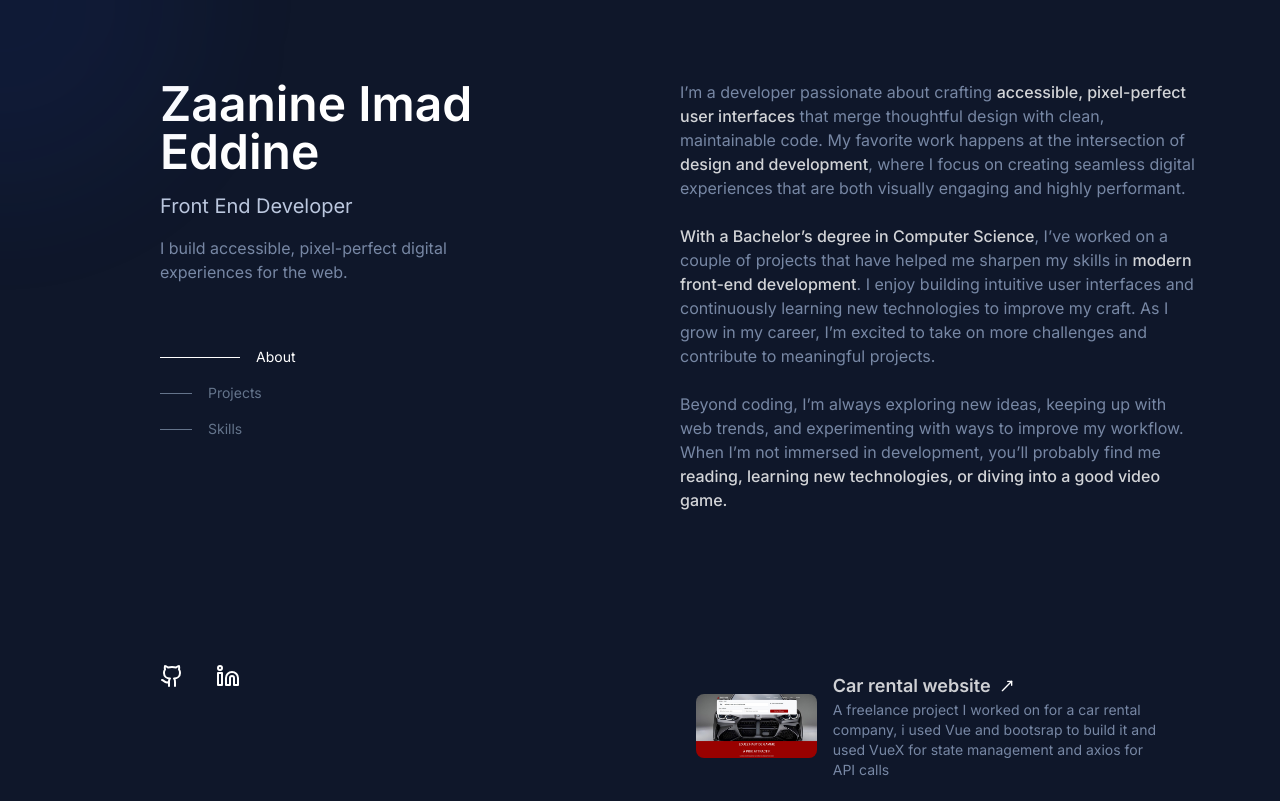
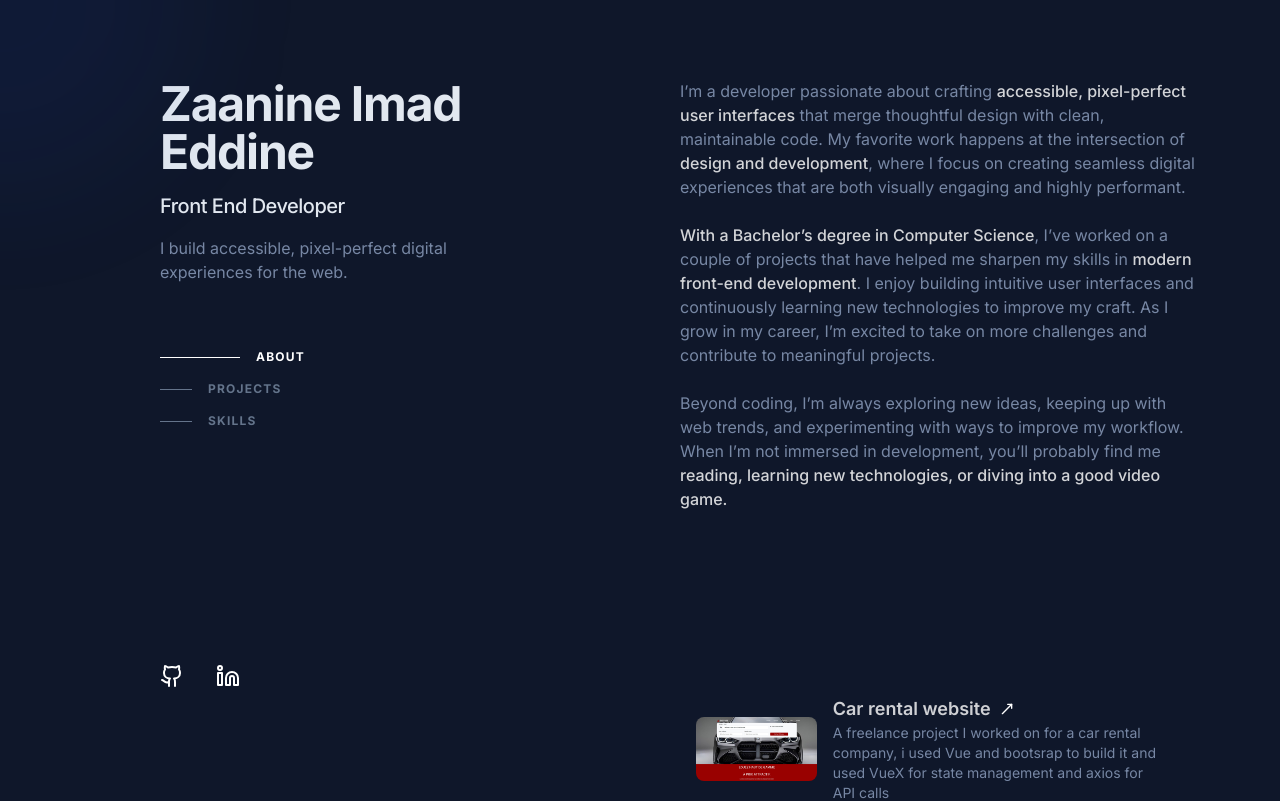
Before and after one commit to imadzaanine/Portfolio, a Vue app: page / in a window 1280 px wide. Shown: the top 801 px of the page. Built offline with nearby package versions, Linux system fonts and the light colour scheme.

Commit message:
added the sticky label to sections in small displays

```diff
--- a/src/components/About-section.vue
+++ b/src/components/About-section.vue
@@ -1,5 +1,8 @@
 <template>
     <section class="About-section w-full ">
+        <div class="sticky top-0 z-20 -mx-6 mb-4 w-screen bg-slate-900/75 px-6 py-5 backdrop-blur md:-mx-12 md:px-12 lg:sr-only lg:relative lg:top-auto lg:mx-auto lg:w-full lg:px-0 lg:py-0 lg:opacity-0">
+            <h3 class="text-sm font-bold uppercase tracking-widest text-slate-200 lg:sr-only">About</h3>
+        </div>
         <p class="text-[#7787a4] text-[16px]">
             I’m a developer passionate about crafting <span>accessible, pixel-perfect user interfaces</span> that merge thoughtful design with clean, maintainable code. My favorite work happens at the intersection of <span>design and development</span>, where I focus on creating seamless digital experiences that are both visually engaging and highly performant.<br><br>
             <span>With a Bachelor’s degree in Computer Science</span>, I’ve worked on a couple of projects that have helped me sharpen my skills in <span> modern front-end development</span>. I enjoy building intuitive user interfaces and continuously learning new technologies to improve my craft. As I grow in my career, I’m excited to take on more challenges and contribute to meaningful projects.
--- a/src/components/Hero-section.vue
+++ b/src/components/Hero-section.vue
@@ -2,8 +2,8 @@
   <section class="hero-section flex flex-col justify-between lg:fixed lg:h-[80vh] gap-y-10">
     <div class="text-menu-section flex flex-col items-start justify-center space-y-14 w-2/3">
       <div class="text-section space-y-4">
-        <a href="#" class="lg:text-5xl md:text-2xl text-3xl lg:font-semibold font-bold leading-relaxed">Zaanine Imad Eddine</a>
-        <h2 class="lg:text-xl text-[18px] text-[#bbc7de]">Front End Developer</h2>
+        <a href="#" class="text-4xl font-bold tracking-tight text-slate-200 sm:text-5xl">Zaanine Imad Eddine</a>
+        <h2 class="mt-3 text-lg font-medium tracking-tight text-slate-200 sm:text-xl">Front End Developer</h2>
         <p class="text-[#7787a4]">
           I build accessible, pixel-perfect digital experiences for the web.
         </p>
@@ -13,19 +13,19 @@
           <div @click="scrollToSection('About')" class="inline-flex items-center space-x-4 cursor-pointer group">
             <div class="w-8 h-[1px] mt-0.5 bg-slate-500 transition-all duration-300 group-hover:w-20 group-hover:bg-white"
                  :class="{ '!w-20 bg-white': section === 'About' }"></div>
-            <span class="text-slate-500 text-sm group-hover:text-white"
+            <span class="nav-text text-xs font-bold uppercase tracking-widest text-slate-500 group-hover:text-slate-200 group-focus-visible:text-slate-200"
                   :class="{ 'text-white': section === 'About' }">About</span>
           </div>
           <div @click="scrollToSection('Projects')" class="inline-flex items-center space-x-4 cursor-pointer group">
             <div class="w-8 h-[1px] mt-0.5 bg-slate-500 transition-all duration-300 group-hover:w-20 group-hover:bg-white"
                  :class="{ '!w-20 bg-white': section === 'Projects' }"></div>
-            <span class="text-slate-500 text-sm group-hover:text-white"
+            <span class="nav-text text-xs font-bold uppercase tracking-widest text-slate-500 group-hover:text-slate-200 group-focus-visible:text-slate-200"
                   :class="{ 'text-white': section === 'Projects' }">Projects</span>
           </div>
           <div @click="scrollToSection('Skills')" class="inline-flex items-center space-x-4 cursor-pointer group">
             <div class="w-8 h-[1px] mt-0.5 bg-slate-500 transition-all duration-300 group-hover:w-20 group-hover:bg-white"
                  :class="{ '!w-20 bg-white': section === 'Skills' }"></div>
-            <span class="text-slate-500 text-sm group-hover:text-white"
+            <span class="nav-text text-xs font-bold uppercase tracking-widest text-slate-500 group-hover:text-slate-200 group-focus-visible:text-slate-200"
                   :class="{ 'text-white': section === 'Skills' }">Skills</span>
           </div>
         </div>
--- a/src/components/Projects-section.vue
+++ b/src/components/Projects-section.vue
@@ -1,5 +1,8 @@
 <template>
     <div class="projects-section flex flex-wrap justify-center gap-6 rounded-lg">
+        <div class="sticky top-0 z-20 -mx-6 mb-4 w-screen bg-slate-900/75 px-6 py-5 backdrop-blur md:-mx-12 md:px-12 lg:sr-only lg:relative lg:top-auto lg:mx-auto lg:w-full lg:px-0 lg:py-0 lg:opacity-0">
+            <h3 class="text-sm font-bold uppercase tracking-widest text-slate-200 lg:sr-only">Projects</h3>
+        </div>
         <ProjectCard
             v-for="project in Projects"
             :key="project.id"
--- a/src/components/Skills-section.vue
+++ b/src/components/Skills-section.vue
@@ -1,7 +1,10 @@
 <template>
     <section class="skills-section">
+        <div class="sticky top-0 z-20 -mx-6 mb-4 w-screen bg-slate-900/75 px-6 py-5 backdrop-blur md:-mx-12 md:px-12 lg:sr-only lg:relative lg:top-auto lg:mx-auto lg:w-full lg:px-0 lg:py-0 lg:opacity-0">
+            <h3 class="text-sm font-bold uppercase tracking-widest text-slate-200 lg:sr-only">Skills</h3>
+        </div>
         <div class="container mx-auto text-center">
-            <h2 class="text-3xl font-bold mb-4">Skills</h2>
+            <h2 class="text-3xl font-bold mb-4 hidden lg:block">Skills</h2>
             <p class="text-gray-400 mb-6">Here are some of the technologies I work with.</p>
             <div class="grid grid-cols-1 md:grid-cols-2 lg:grid-cols-3 gap-6">
                 <SkillsCard title="HTML" icon="html" />
```
